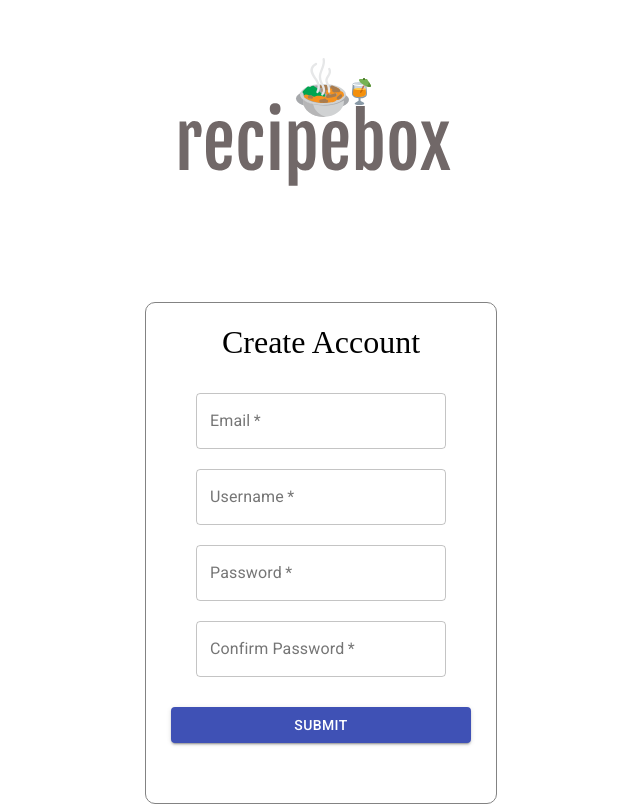
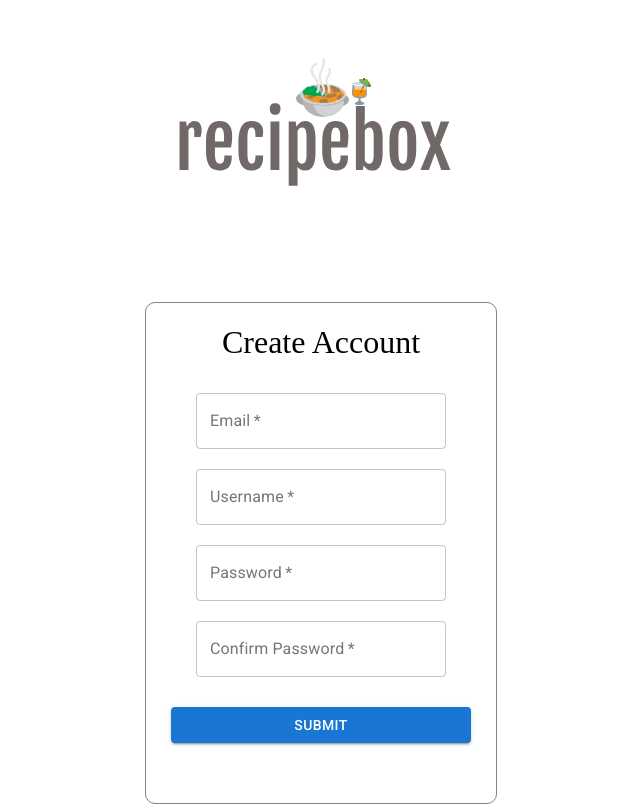
Before and after one commit to wuocci/recipes, a React (Create React App) app in the folder frontend/: page /sign-up in a window 1280 px wide. Shown: the whole page, without its empty margins (319-959 px from the left). Built offline with nearby package versions, Linux system fonts and the light colour scheme; the HTML template or start-up script is replaced by a standard one.

Commit message:
add loadingbutton on signup & login

```diff
--- a/frontend/package.json
+++ b/frontend/package.json
@@ -10,7 +10,8 @@
     "@material-ui/icons": "^4.11.2",
     "@material-ui/lab": "^4.0.0-alpha.60",
     "@mui/icons-material": "^5.0.1",
-    "@mui/material": "^5.0.0",
+    "@mui/lab": "^5.0.0-alpha.48",
+    "@mui/material": "^5.0.1",
     "@testing-library/jest-dom": "^5.14.1",
     "@testing-library/react": "^11.2.7",
     "@testing-library/user-event": "^12.8.3",
--- a/frontend/src/components/forms/LoginForm.js
+++ b/frontend/src/components/forms/LoginForm.js
@@ -4,13 +4,14 @@ import Button from '@material-ui/core/Button';
 import Notification from '../../Notification';
 import authService from '../../services/authservice'
 import { useHistory } from "react-router-dom";
-
+import LoadingButton from '@mui/lab/LoadingButton';
 
 const LoginForm = () => {
     const [username, setUsername] = useState('')
     const [password, setPassWord] = useState('')
     const [errorMessage, setMessage] = useState('')
     const [showNotification, setNotification] = useState(false)
+    const [loading, setLoading] = useState(false);
     const history = useHistory();
 
 
@@ -24,6 +25,7 @@ const LoginForm = () => {
 
     //simple login check for later authentication and stuff
      const checkLogin = async (event) => {
+        setLoading(true)
         event.preventDefault()
         authService.login(username, password).then(
             () => {
@@ -39,6 +41,7 @@ const LoginForm = () => {
                 error.message ||
                 error.toString();
               setMessage(resMessage);
+              setLoading(false)
             }
         );
         setUsername("");
@@ -72,9 +75,9 @@ const LoginForm = () => {
                 autoComplete="current-password"
                 variant="outlined"
             />
-            <Button variant="contained" color="primary" type="submit" >
-                Login
-            </Button>
+             <LoadingButton variant="contained" loadingIndicator="Logging in..." loading={loading} color="primary" onClick={checkLogin}>
+                    Submit
+                </LoadingButton>
             <p>Forgot <a href="">password?</a></p>
         </form>
     );
--- a/frontend/src/components/forms/SignUpForm.js
+++ b/frontend/src/components/forms/SignUpForm.js
@@ -5,6 +5,7 @@ import Button from '@material-ui/core/Button';
 import Notification from '../../Notification'
 import { Typography } from '@material-ui/core';
 import authService from '../../services/authservice'
+import LoadingButton from '@mui/lab/LoadingButton';
 import CircularProgress from '@mui/material/CircularProgress';
 import { useForm } from 'react-hook-form';
 import { yupResolver } from '@hookform/resolvers/yup';
@@ -151,9 +152,9 @@ const SignUpForm = () => {
                     </Typography>
                 </div>
                 }
-                <Button variant="contained" color="primary" onClick={handleSubmit(submitSignUp)}>
+                <LoadingButton variant="contained" loadingIndicator="Loading..." loading={loading} color="primary" onClick={handleSubmit(submitSignUp)}>
                     Submit
-                </Button>
+                </LoadingButton>
             </div>
         </div>
         )
```
Also changed, not shown: 1 other file (tests, documents, lock files or other folders).
